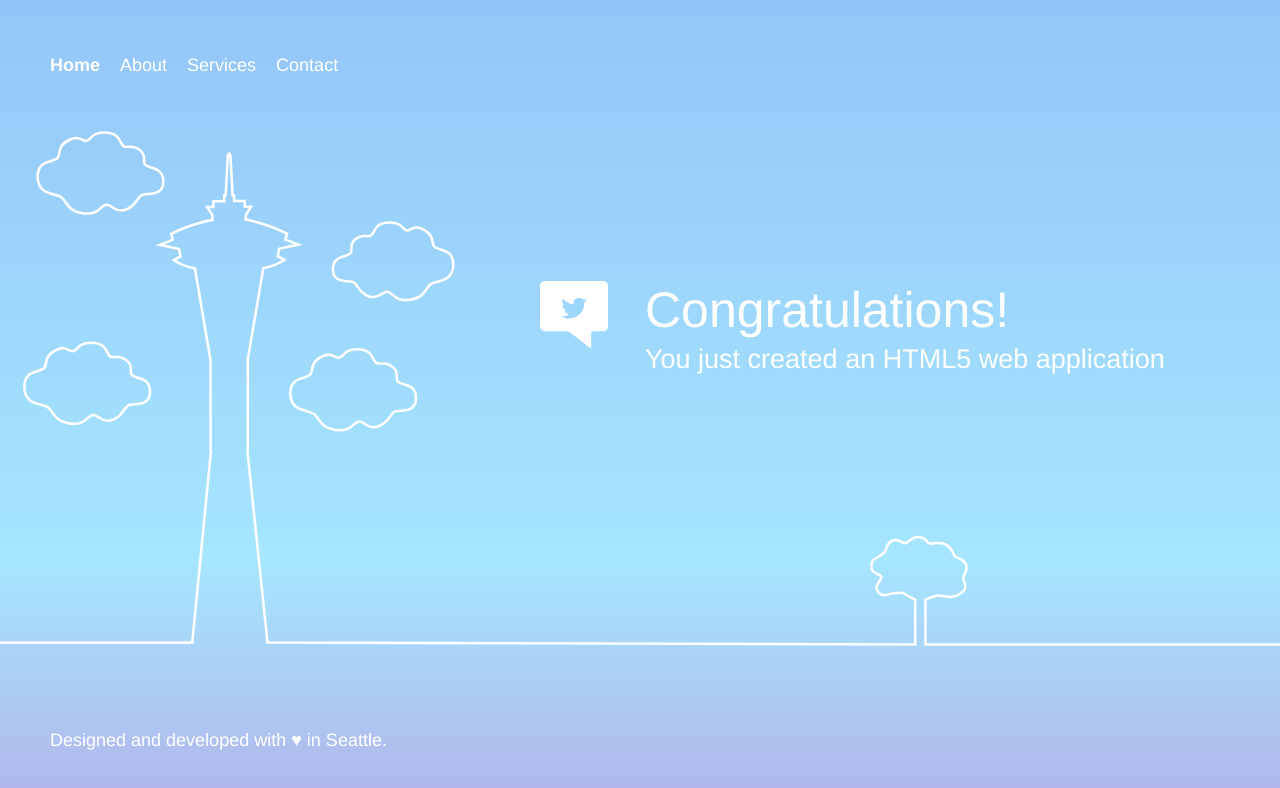
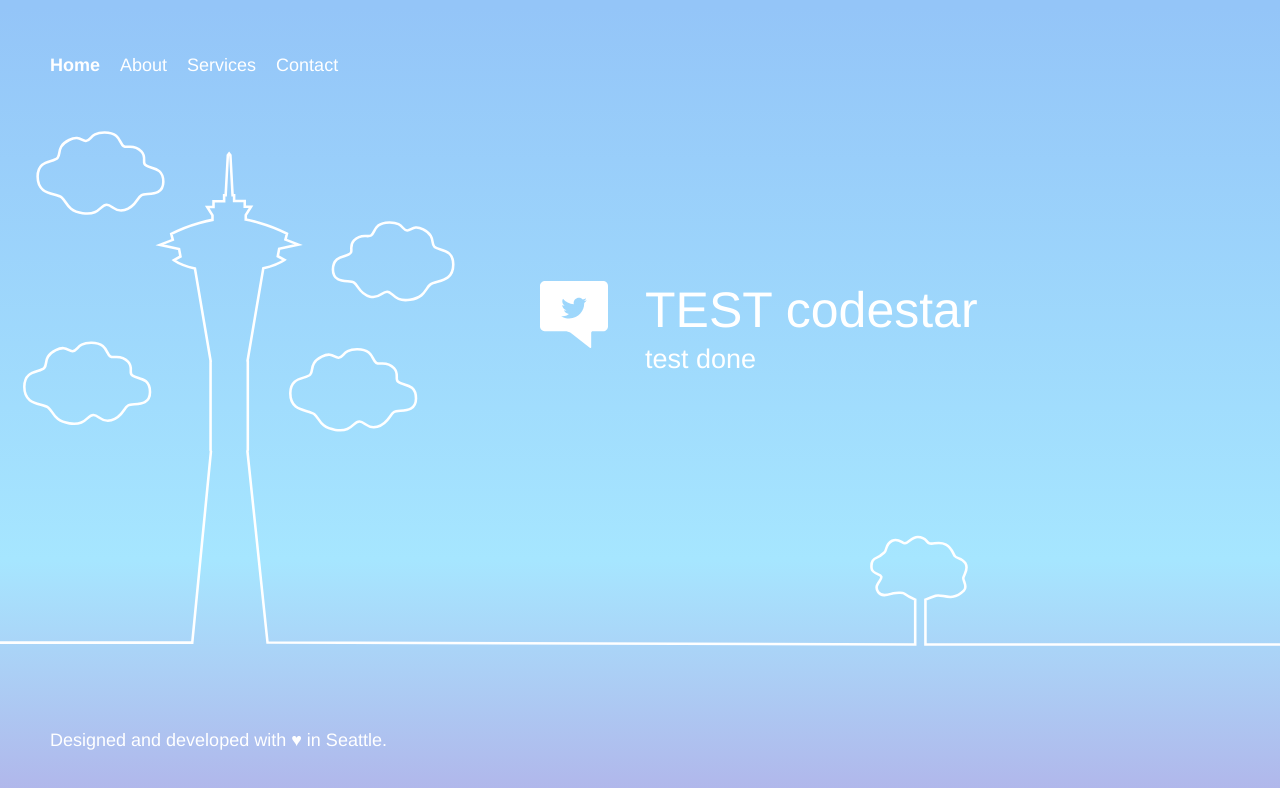
Before and after one commit to sangeethmohan18/STATIC-PROJ-HTML-EC2, a plain HTML site: page webpage/index.html in a window 1280 px wide. Drawn offline with Linux system fonts and the light colour scheme.

Commit message:
new commit

```diff
--- a/webpage/index.html
+++ b/webpage/index.html
@@ -58,8 +58,8 @@
         <div class="message">
             <a class="twitter-link" href="https://twitter.com/home/?status=I%20created%20a%20project%20with%20AWS%20CodeStar!%20%23AWS%20%23AWSCodeStar%20https%3A%2F%2Faws.amazon.com%2Fcodestar"><img src="img/tweet.svg" /></a>
             <div class="text">
-                <h1>Congratulations!</h1>
-                <h2>You just created an HTML5 web application</h2>
+                <h1>TEST codestar</h1>
+                <h2>test done</h2>
             </div>
         </div>
     </div>
```
